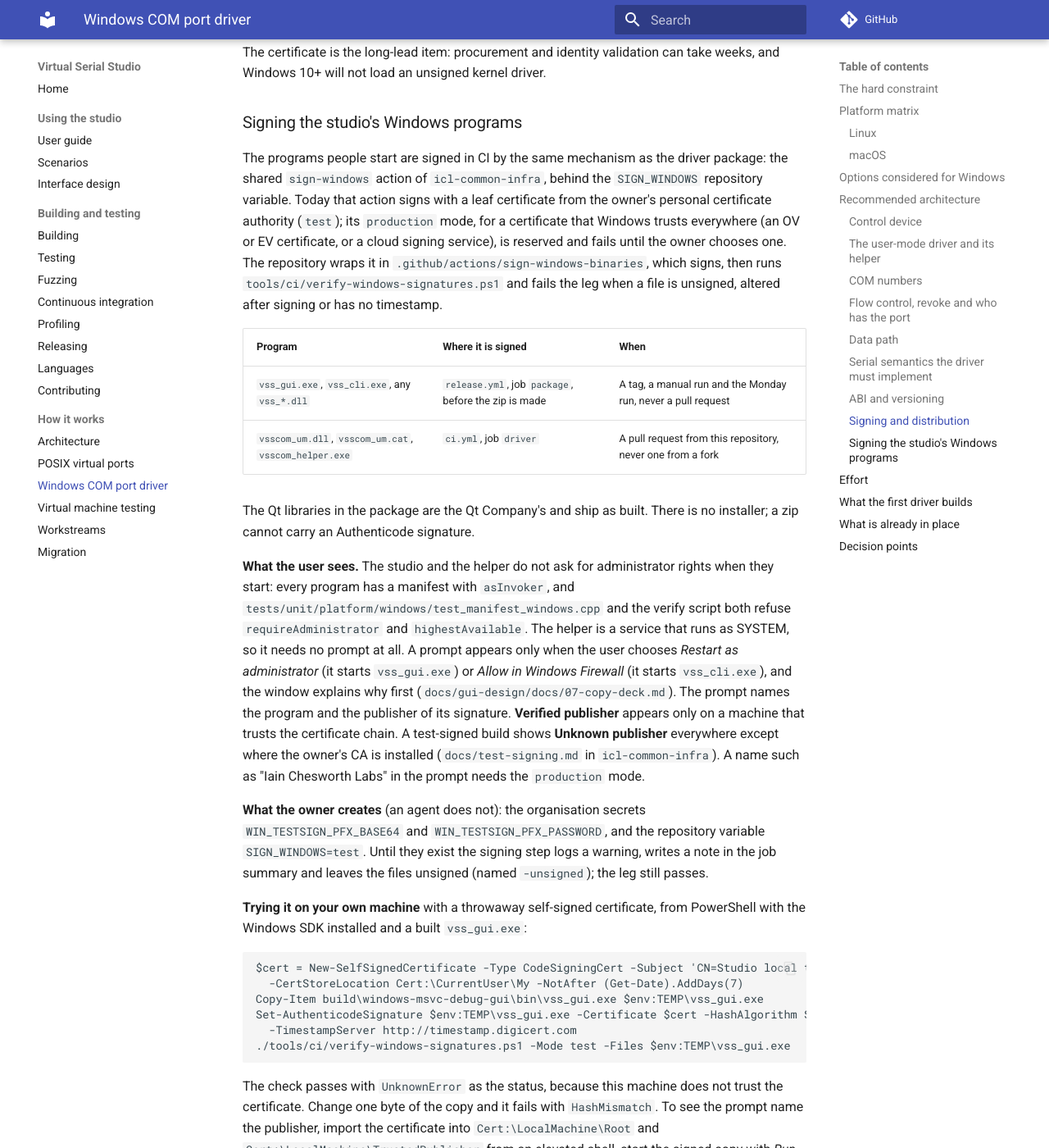
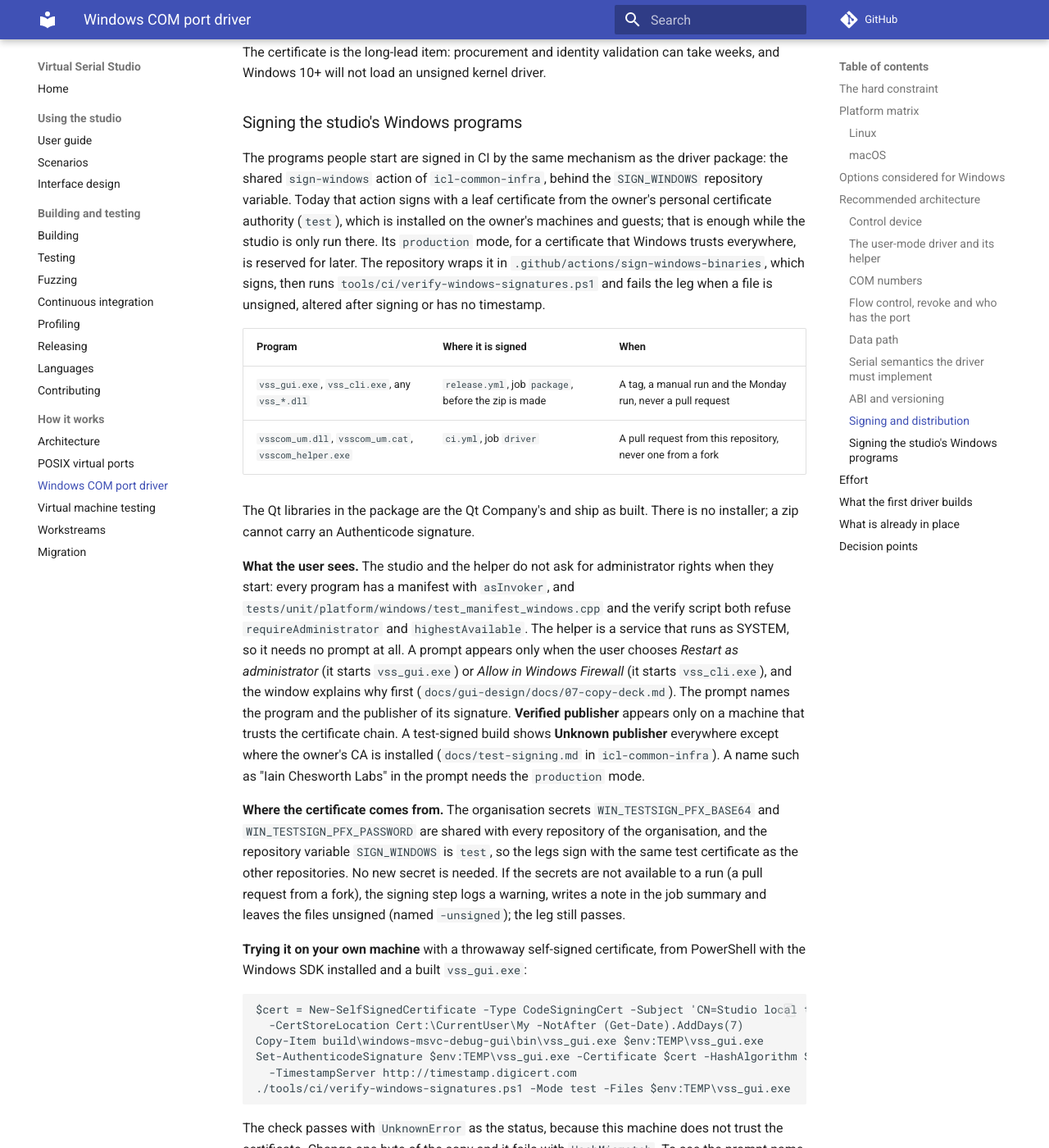
Before and after one commit to iainchesworth/virtual-serial-studio, an MkDocs documentation site: the page built from docs/windows-com-driver.md, in a window 1280 px wide and 1400 px high, scrolled down 7289 px. Shown: the whole window at 82% size. Built offline with MkDocs 1.6.1 and Material for MkDocs 9.7.7, drawn with Linux system fonts in a browser that asks for light colours; comment, search, counter and statistics services are not loaded.

Commit message:
Say that the signing secrets already exist at organisation level
The test-signing secrets are organisation secrets visible to every repository and SIGN_WINDOWS is already test here, so nothing needs creating. Reword the signing section of the driver document to match.

Signed-off-by: Iain Chesworth <iain.chesworth@gmail.com>

```diff
--- a/docs/windows-com-driver.md
+++ b/docs/windows-com-driver.md
@@ -272,11 +272,11 @@ take weeks, and Windows 10+ will not load an unsigned kernel driver.
 The programs people start are signed in CI by the same mechanism as the driver
 package: the shared `sign-windows` action of `icl-common-infra`, behind the
 `SIGN_WINDOWS` repository variable. Today that action signs with a leaf
-certificate from the owner's personal certificate authority (`test`); its
-`production` mode, for a certificate that Windows trusts everywhere (an OV or EV
-certificate, or a cloud signing service), is reserved and fails until the owner
-chooses one. The repository wraps it in `.github/actions/sign-windows-binaries`,
-which signs, then runs `tools/ci/verify-windows-signatures.ps1` and fails the leg
+certificate from the owner's personal certificate authority (`test`), which is
+installed on the owner's machines and guests; that is enough while the studio is
+only run there. Its `production` mode, for a certificate that Windows trusts
+everywhere, is reserved for later. The repository wraps it in
+`.github/actions/sign-windows-binaries`, which signs, then runs `tools/ci/verify-windows-signatures.ps1` and fails the leg
 when a file is unsigned, altered after signing or has no timestamp.
 
 | Program | Where it is signed | When |
@@ -301,11 +301,14 @@ publisher** everywhere except where the owner's CA is installed
 (`docs/test-signing.md` in `icl-common-infra`). A name such as "Iain Chesworth
 Labs" in the prompt needs the `production` mode.
 
-**What the owner creates** (an agent does not): the organisation secrets
-`WIN_TESTSIGN_PFX_BASE64` and `WIN_TESTSIGN_PFX_PASSWORD`, and the repository
-variable `SIGN_WINDOWS=test`. Until they exist the signing step logs a warning,
-writes a note in the job summary and leaves the files unsigned (named
-`-unsigned`); the leg still passes.
+**Where the certificate comes from.** The organisation secrets
+`WIN_TESTSIGN_PFX_BASE64` and `WIN_TESTSIGN_PFX_PASSWORD` are shared with every
+repository of the organisation, and the repository variable `SIGN_WINDOWS` is
+`test`, so the legs sign with the same test certificate as the other
+repositories. No new secret is needed. If the secrets are not available to a run
+(a pull request from a fork), the signing step logs a warning, writes a note in
+the job summary and leaves the files unsigned (named `-unsigned`); the leg still
+passes.
 
 **Trying it on your own machine** with a throwaway self-signed certificate, from
 PowerShell with the Windows SDK installed and a built `vss_gui.exe`:
```
